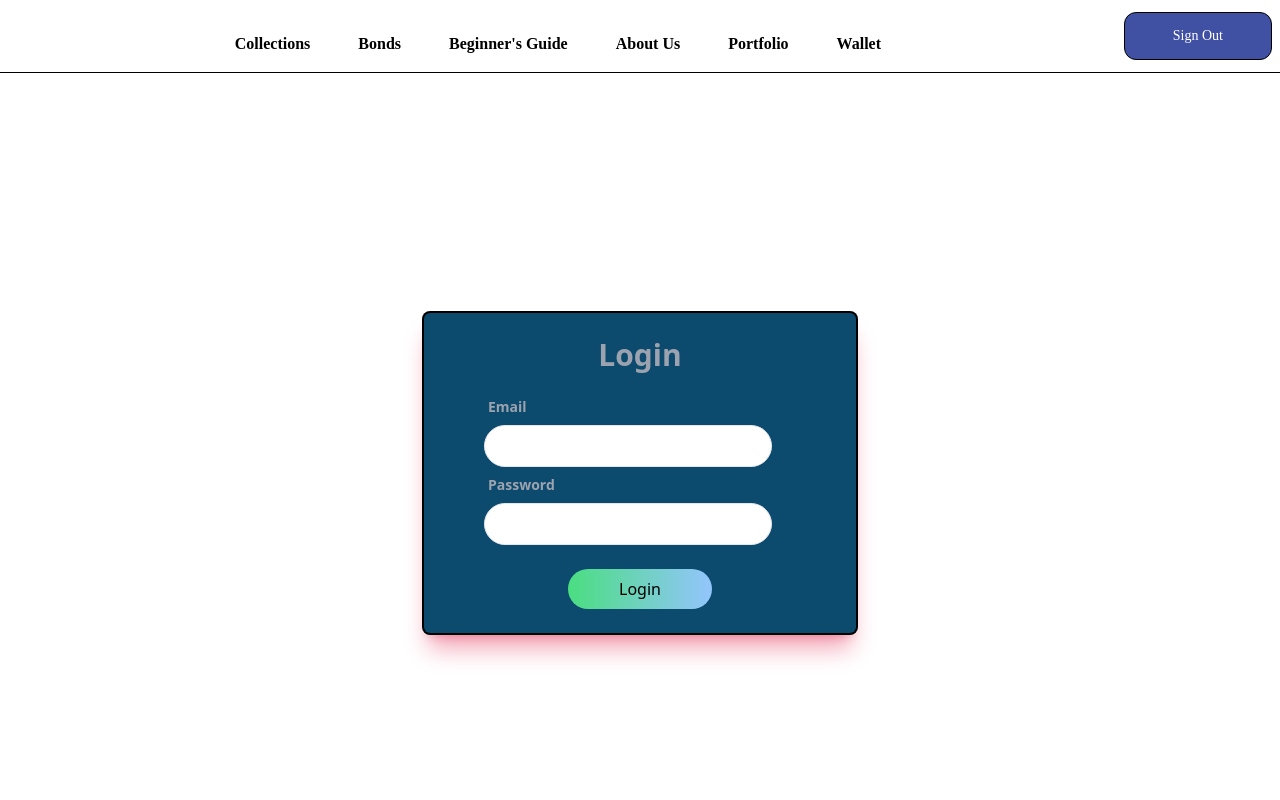
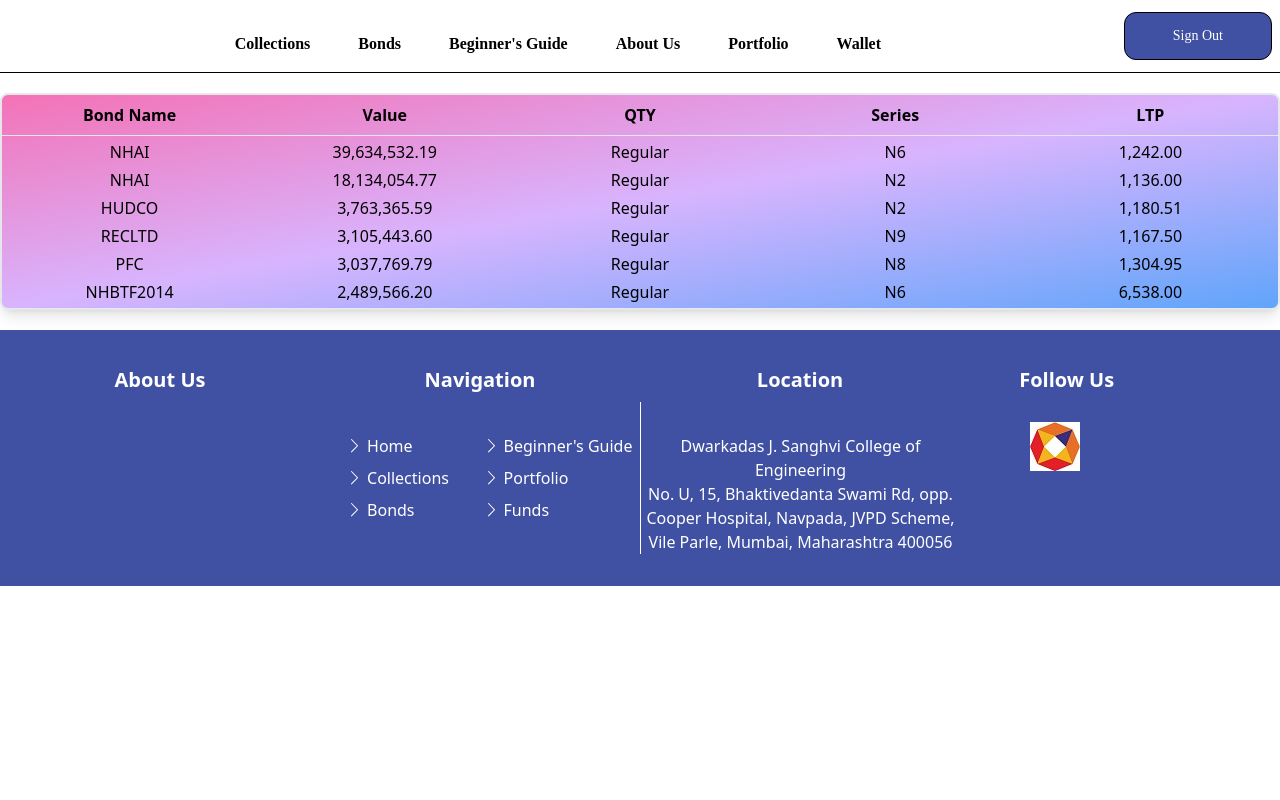
Before and after one commit to Jainilshah07/demoProject, a React (Create React App) app in the folder client/: page /portfolio in a window 1280 px wide. Shown: the top 800 px of the page. Built offline with nearby package versions, Linux system fonts and the light colour scheme.

Commit message:
Collection

```diff
--- a/client/src/App.js
+++ b/client/src/App.js
@@ -9,6 +9,7 @@
 import Funds from './components/Funds';
 import Kyc from './pages/login/Kyc';
 import Order from './components/Order';
+import Portfolio from './components/Portfolio';
 
 function App() {
   return (
@@ -21,10 +22,9 @@
           <Route exact path='/register' element={<Register />} ></Route>
           <Route exact path='/collections' element={<Collection />} ></Route>
           <Route exact path='/funds' element={<Funds />} ></Route>
-          <Route exact path='/portfolio' element={<Login />} ></Route>
           <Route exact path='/kyc' element={<Kyc />} ></Route>
           <Route exact path='/order' element={<Order />} ></Route>
-          {/* <Route exact path='/c' element={<Kyc />} ></Route> */}
+          <Route exact path='/portfolio' element={<Portfolio />} ></Route>
           {/* <Route exact path='login' element={<Login />} ></Route> */}
         </Routes>
         <Footer />
--- a/client/src/components/Collection.js
+++ b/client/src/components/Collection.js
@@ -46,7 +46,7 @@
                         >
                           {data.SERIES}
                         </label>
-                        <p className="block text-sm text-black">{data.BOND_TYPE} </p>
+                        <p className="block text-sm text-black"></p>
                       </div>
                       <div>
                         <label
@@ -76,9 +76,9 @@
                           for="couponrate"
                           className="block text-sm font-semibold text-gray-400  "
                         >
-                          Coupon Rate
+                          LTP
                         </label>
-                        <p className="block text-sm  text-black ">8.75</p>
+                        <p className="block text-sm  text-black ">{data.LTP}</p>
                       </div>
                     </div>
                   </div>
@@ -92,7 +92,7 @@
                         >
                           Face Value
                         </label>
-                        <p className="block text-sm  text-black">1000.00</p>
+                        <p className="block text-sm  text-black">10000</p>
                       </div>
                       <button
                         onClick={handleSubmit}
--- a/client/src/components/Portfolio.js
+++ b/client/src/components/Portfolio.js
@@ -1,11 +1,59 @@
-import React from 'react'
+import React, { useState, useEffect } from "react";
+import { useNavigate } from "react-router-dom";
+import data from "../data/csvjson.json";
 
-const Portfolio = () => {
+function Portfolio() {
+  const navigate = useNavigate();
+  const [myData, setMyData] = useState([]);
+
+  const handleSubmit = () => {
+    console.log(data.id)
+    //navigate("/order");
+
+  };
+
+  const getApiData = async () => {
+    try {
+      setMyData(data);
+    } catch (error) {
+      console.log("Error in getting data", error);
+    }
+  };
+
+  useEffect(() => {
+    getApiData();
+  }, []);
+
   return (
-    <div>
+    <div className='row border-2 rounded-lg overflow-hidden shadow-lg  mt-5 mb-5 bg-gradient-to-br from-pink-400 via-purple-300 to-blue-400 '>
 
+      <div className="row">
+        <div className='grid grid-cols-5 font-bold my-2'>
+          <div>Bond Name</div>
+          <div>Value</div>
+          <div>QTY</div>
+          <div>Series</div>
+          <div>LTP</div>
+        </div>
+        <hr />
+      </div>
+      {myData.map((data, index) => {
+        if (index < 6) {
+          return (
+            <div className="row">
+              <div className='grid grid-cols-5 my-1 font-medium'>
+                <div>{data.SYMBOL}</div>
+                <div>{data.VALUE}</div>
+                <div>Regular</div>
+                <div>{data.SERIES}</div>
+                <div>{data.LTP}</div>
+              </div>
+            </div>
+          )
+        }
+      })}
     </div>
-  )
+  );
 }
 
-export default Portfolio
+export default Portfolio;
```
